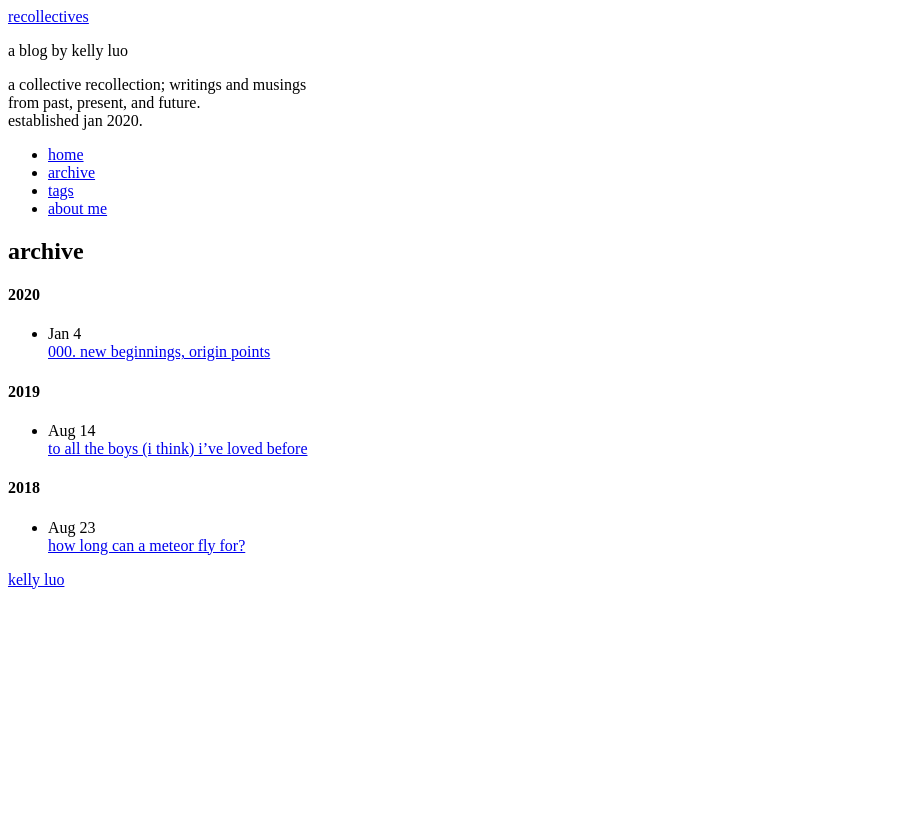
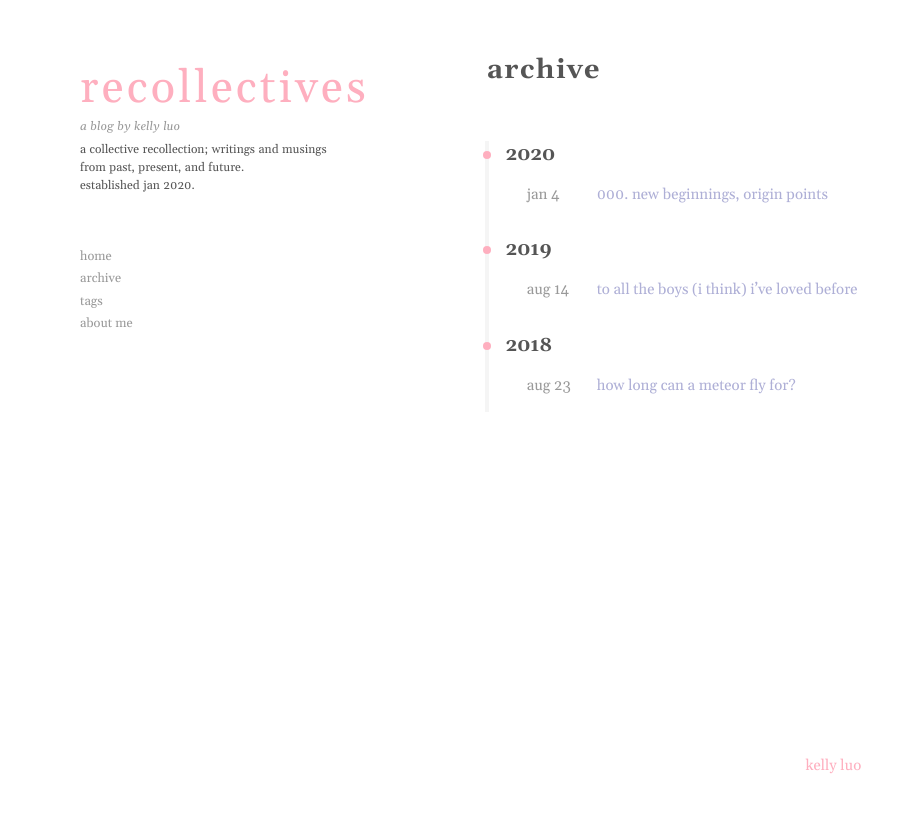
Before and after one commit to kellyluo25/recollectives, a Jekyll site: the page built from archive/archive.html, in a window 1280 px wide. Shown: the top 813 px of the page, without its empty margins (0-916 px from the left). Built offline with Jekyll 4.4.1, drawn with Linux system fonts in a browser that asks for light colours.

Commit message:
updating broken css links

```diff
--- a/_includes/head.html
+++ b/_includes/head.html
@@ -32,6 +32,6 @@
   <title>{{ title }}</title>
 
   <!-- CSS files -->
-  <link rel="stylesheet" href="css/main.css">
+  <link rel="stylesheet" href="/css/main.css">
 
 </head>
```
